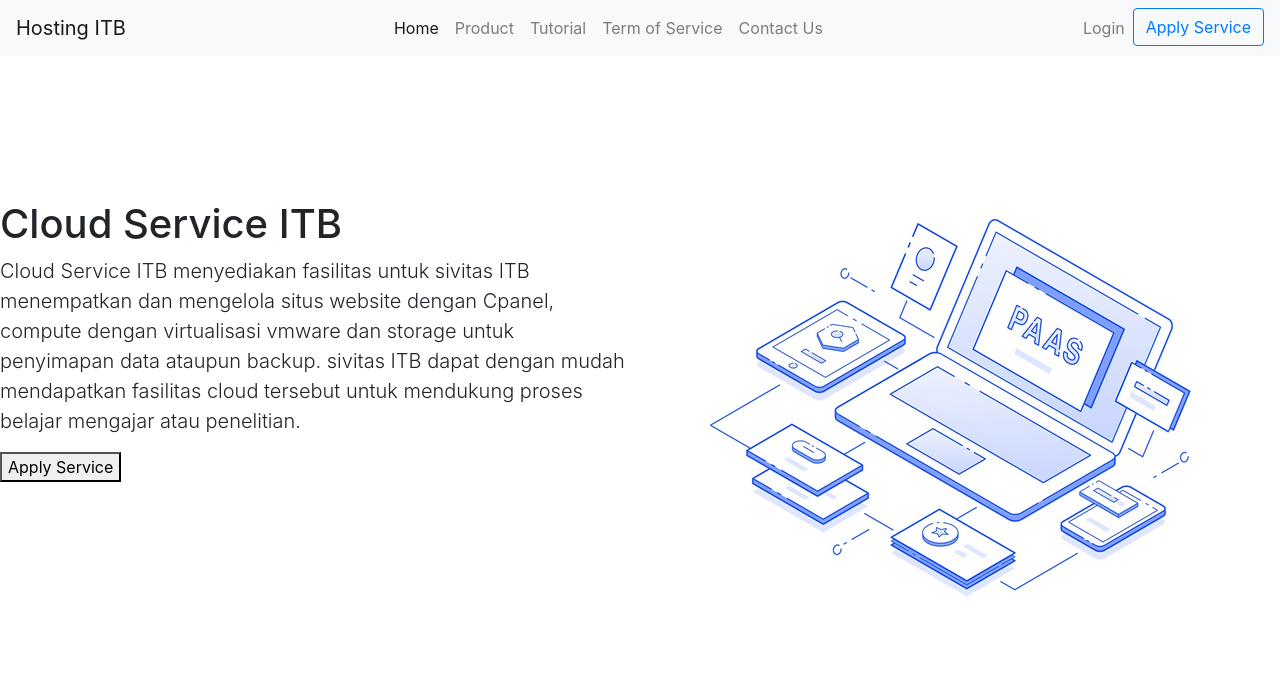
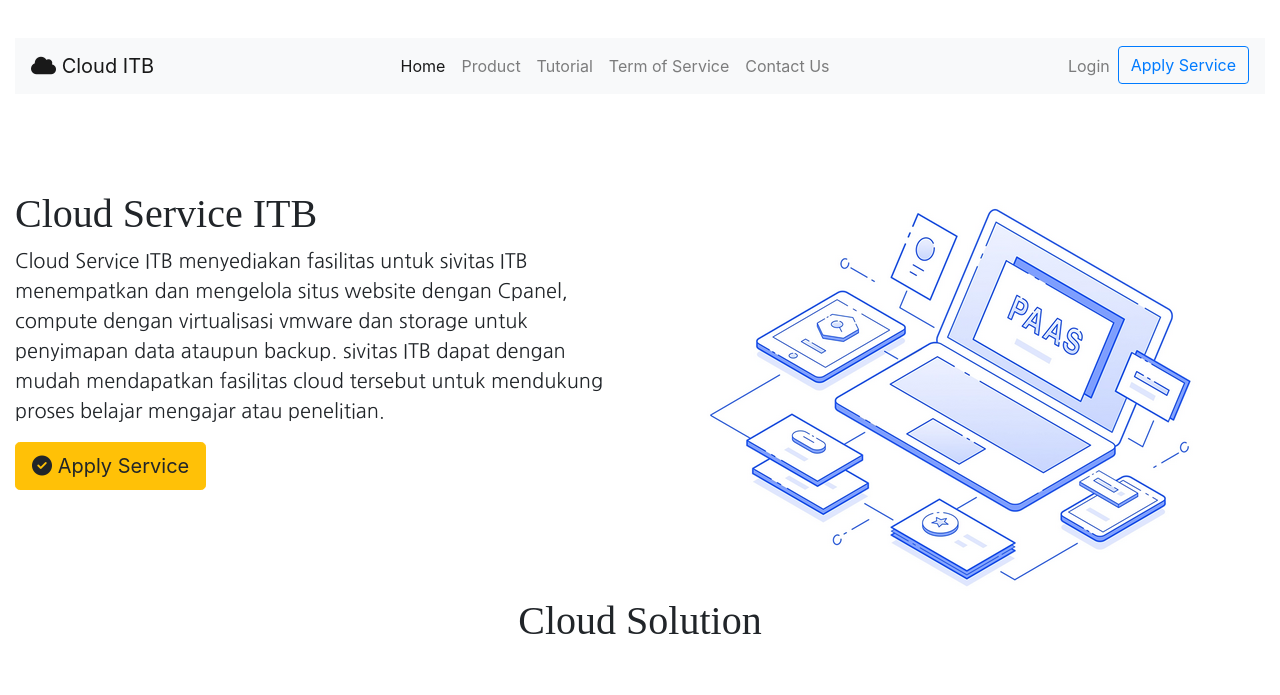
Before and after one commit to asep008/cloud-ITB-web, a plain HTML site: page index.html in a window 1280 px wide. Drawn offline with nearby package versions, Linux system fonts and the light colour scheme.

Commit message:
adding icon etc, more section

```diff
--- /dev/null
+++ b/css/styles.css
@@ -0,0 +1,15 @@
+#title {
+  background-color:
+}
+.container-fluid{
+  padding: 3% 15%;
+}
+p {
+  font-family: "Nanum Gothic";
+  font-size: 3rem;
+}
+h1 {
+  font-family: "Ubuntu-Bold";
+  font-size: 3rem;
+  line-height: 1.5;
+}
--- a/index.html
+++ b/index.html
@@ -4,15 +4,25 @@
     <!-- Required meta tags -->
     <meta charset="utf-8">
     <meta name="viewport" content="width=device-width, initial-scale=1, shrink-to-fit=no">
+    <!-- font-awsome -->
+    <script src="https://kit.fontawesome.com/5d8f10d3a1.js" crossorigin="anonymous"></script>
+    <link rel="stylesheet" href="css/styles.css">
+    <link href="https://fonts.googleapis.com/css?family=Nanum+Gothic|Ubuntu&display=swap" rel="stylesheet">
+    <!-- Bootstrap CSS -->
 
-    <!-- Bootstrap CSS -->
     <link rel="stylesheet" href="https://stackpath.bootstrapcdn.com/bootstrap/4.3.1/css/bootstrap.min.css" integrity="sha384-ggOyR0iXCbMQv3Xipma34MD+dH/1fQ784/j6cY/iJTQUOhcWr7x9JvoRxT2MZw1T" crossorigin="anonymous">
-
+    <!-- Optional JavaScript -->
+    <!-- jQuery first, then Popper.js, then Bootstrap JS -->
+    <script src="https://code.jquery.com/jquery-3.3.1.slim.min.js" integrity="sha384-q8i/X+965DzO0rT7abK41JStQIAqVgRVzpbzo5smXKp4YfRvH+8abtTE1Pi6jizo" crossorigin="anonymous"></script>
+    <script src="https://cdnjs.cloudflare.com/ajax/libs/popper.js/1.14.7/umd/popper.min.js" integrity="sha384-UO2eT0CpHqdSJQ6hJty5KVphtPhzWj9WO1clHTMGa3JDZwrnQq4sF86dIHNDz0W1" crossorigin="anonymous"></script>
+    <script src="https://stackpath.bootstrapcdn.com/bootstrap/4.3.1/js/bootstrap.min.js" integrity="sha384-JjSmVgyd0p3pXB1rRibZUAYoIIy6OrQ6VrjIEaFf/nJGzIxFDsf4x0xIM+B07jRM" crossorigin="anonymous"></script>
   </head>
   <body>
+  <div class="container-fluid">
     <section id="title">
+
     <nav class="navbar navbar-expand-lg navbar-light bg-light">
-        <a class="navbar-brand" href="#">Hosting ITB</a>
+        <a class="navbar-brand" href="#"><i class="fas fa-cloud"></i> Cloud ITB</a>
         <button class="navbar-toggler" type="button" data-toggle="collapse" data-target="#navbarNav" aria-controls="navbarNav" aria-expanded="false" aria-label="Toggle navigation">
             <span class="navbar-toggler-icon"></span>
         </button>
@@ -40,34 +50,34 @@
                     <a class="nav-link" href="#">Login </a>
                 </li>
                 <li class="nav-item active">
-                    <a class="btn btn-outline-primary " href="#">Apply Service </a>
+                    <a class="btn btn-outline-primary " href="#"> Apply Service </a>
                 </li>
 
             </ul>
     </nav>
     <br></br>
     <br></br>
-    <br></br>
 
     <div class="row">
             <div class="col-lg-6">
-                <h1 class="cover-heading">Cloud Service ITB</h1>
+                <h1>Cloud Service ITB</h1>
                 <p class="lead">Cloud Service ITB menyediakan fasilitas untuk sivitas ITB menempatkan dan mengelola situs website dengan Cpanel, compute dengan virtualisasi vmware
                 dan storage untuk penyimapan data ataupun backup. sivitas ITB dapat dengan mudah mendapatkan fasilitas cloud tersebut untuk mendukung proses belajar mengajar atau penelitian. </p>
-                <button type="button"> Apply Service </button>
+                <button type="button" class="btn btn-warning btn-lg"><i class="fas fa-check-circle"></i> Apply Service </button>
             </div>
           <div class="col-lg-6">
               <img src="images/compute.png" alt="compute-cloud">
             </div>
     </div>
+    </section>
+    <section id="services">
+        <div class="row">
+              <div class="col-lg-12">
+              <center><h1> Cloud Solution </h1></center>
+              </div>
+        </div>
+    </section>
+  </div>
 
-    </section>
-
-
-    <!-- Optional JavaScript -->
-    <!-- jQuery first, then Popper.js, then Bootstrap JS -->
-    <script src="https://code.jquery.com/jquery-3.3.1.slim.min.js" integrity="sha384-q8i/X+965DzO0rT7abK41JStQIAqVgRVzpbzo5smXKp4YfRvH+8abtTE1Pi6jizo" crossorigin="anonymous"></script>
-    <script src="https://cdnjs.cloudflare.com/ajax/libs/popper.js/1.14.7/umd/popper.min.js" integrity="sha384-UO2eT0CpHqdSJQ6hJty5KVphtPhzWj9WO1clHTMGa3JDZwrnQq4sF86dIHNDz0W1" crossorigin="anonymous"></script>
-    <script src="https://stackpath.bootstrapcdn.com/bootstrap/4.3.1/js/bootstrap.min.js" integrity="sha384-JjSmVgyd0p3pXB1rRibZUAYoIIy6OrQ6VrjIEaFf/nJGzIxFDsf4x0xIM+B07jRM" crossorigin="anonymous"></script>
   </body>
 </html>
```
Also changed, not shown: images/solution.png (added), style.css (deleted).
